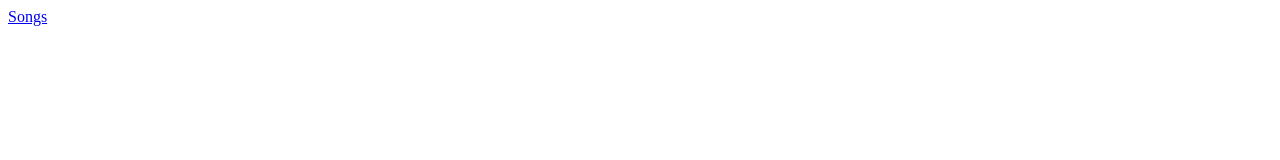
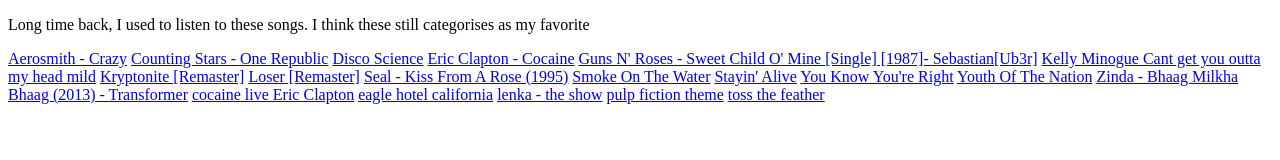
Before and after one commit to pushkaraditya/personal-official, a plain HTML site: page index.html in a window 1280 px wide. Drawn offline with Linux system fonts and the light colour scheme.

Commit message:
Update index.html

```diff
--- a/index.html
+++ b/index.html
@@ -5,6 +5,27 @@
   <title>Songs library</title>
 </head>
 <body>
-  <div><a href="songs">Songs</a></div>
+  <p>Long time back, I used to listen to these songs. I think these still categorises as my favorite</p>
+  <div>
+    <a href="songs/Aerosmith - Crazy.mp3">Aerosmith - Crazy</a>
+    <a href="songs/Counting Stars - One Republic.mp3">Counting Stars - One Republic</a>
+    <a href="songs/Disco Science.mp3">Disco Science</a>
+    <a href="songs/Eric Clapton - Cocaine.mp3">Eric Clapton - Cocaine</a>
+    <a href="songs/Guns N' Roses - Sweet Child O' Mine [Single] [1987]- Sebastian[Ub3r].mp3">Guns N' Roses - Sweet Child O' Mine [Single] [1987]- Sebastian[Ub3r]</a>
+    <a href="songs/Kelly Minogue Cant get you outta my head mild.mp3">Kelly Minogue Cant get you outta my head mild</a>
+    <a href="songs/Kryptonite [Remaster].mp3">Kryptonite [Remaster]</a>
+    <a href="songs/Loser [Remaster].mp3">Loser [Remaster]</a>
+    <a href="songs/Seal - Kiss From A Rose (1995).mp3">Seal - Kiss From A Rose (1995)</a>
+    <a href="songs/Smoke On The Water.mp3">Smoke On The Water</a>
+    <a href="songs/Stayin' Alive.mp3">Stayin' Alive</a>
+    <a href="songs/You Know You're Right.mp3">You Know You're Right</a>
+    <a href="songs/Youth Of The Nation.mp3">Youth Of The Nation</a>
+    <a href="songs/Zinda - Bhaag Milkha Bhaag (2013) - Transformer.mp3">Zinda - Bhaag Milkha Bhaag (2013) - Transformer</a>
+    <a href="songs/cocaine live Eric Clapton.mp3">cocaine live Eric Clapton</a>
+    <a href="songs/eagle hotel california.mp3">eagle hotel california</a>
+    <a href="songs/lenka - the show.mp3">lenka - the show</a>
+    <a href="songs/pulp fiction theme.mp3">pulp fiction theme</a>
+    <a href="songs/toss the feather.mp3">toss the feather</a>
+      </div>
 </body>
 </html>
```
